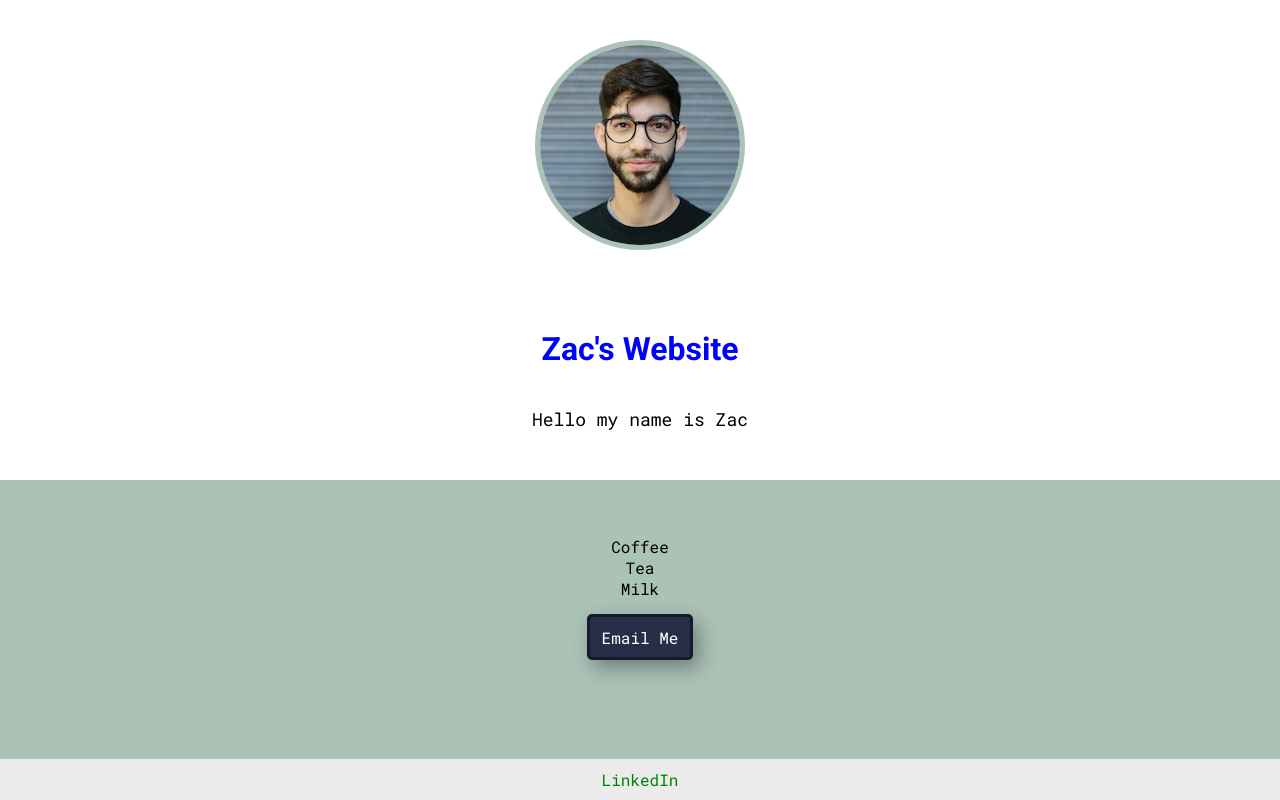
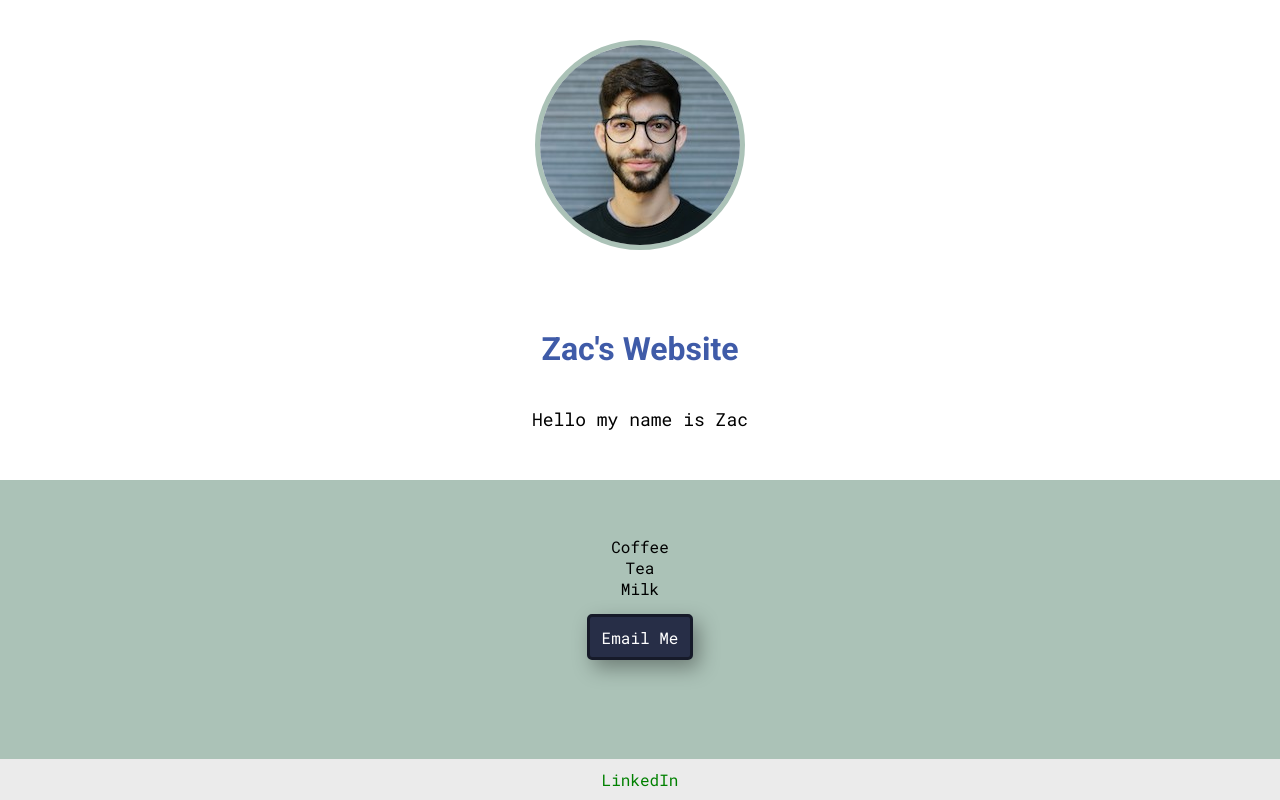
Before and after one commit to zhalap/portfolio, a plain HTML site: page index.html in a window 1280 px wide. Drawn offline with Linux system fonts and the light colour scheme.

Commit message:
changed color of title

```diff
--- a/index.css
+++ b/index.css
@@ -10,7 +10,7 @@ body {
 
 
 .title {
-    color: blue;
+    color: rgb(63, 91, 168);
     margin-top: 80px;
     font-family: 'Roboto', sans-serif;
 
```
